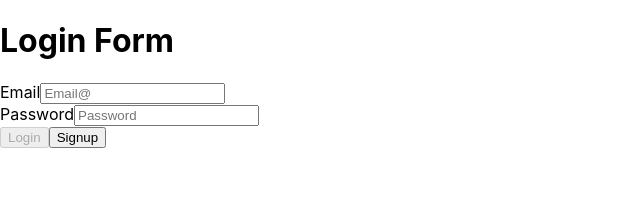
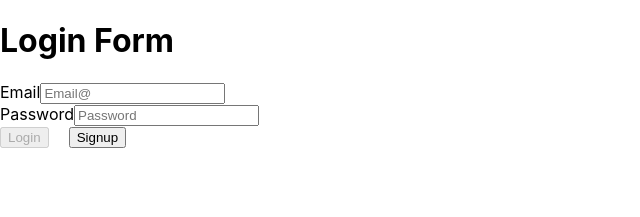
Before and after one commit to Fadyhalfawy98/goat, a React (Create React App) app: page / in a window 1280 px wide. Shown: the top 217 px of the page, without its empty margins (0-640 px from the left). Built offline with nearby package versions, Linux system fonts and the light colour scheme.

Commit message:
Update index.css.

```diff
--- a/src/index.css
+++ b/src/index.css
@@ -3,8 +3,21 @@ body {
   font-family: -apple-system, BlinkMacSystemFont, 'Segoe UI', 'Roboto', 'Oxygen',
     'Ubuntu', 'Cantarell', 'Fira Sans', 'Droid Sans', 'Helvetica Neue',
     sans-serif;
+  padding: 0 0 0 0;
   -webkit-font-smoothing: antialiased;
   -moz-osx-font-smoothing: grayscale;
+}
+
+.marginBottom {
+  margin-bottom: 30px;
+}
+
+.clickable {
+  cursor: pointer;
+}
+
+.btn-space {
+  margin-right: 20px;
 }
 
 code {
```
